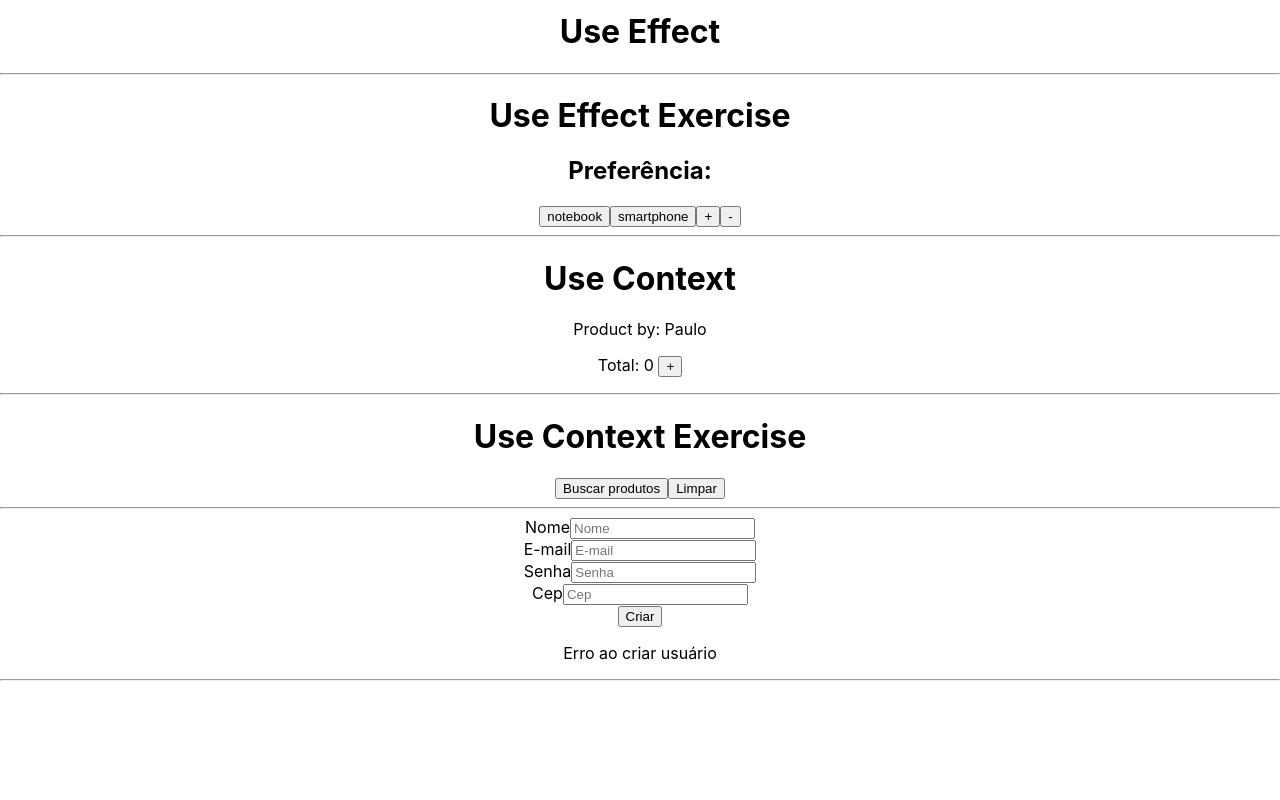
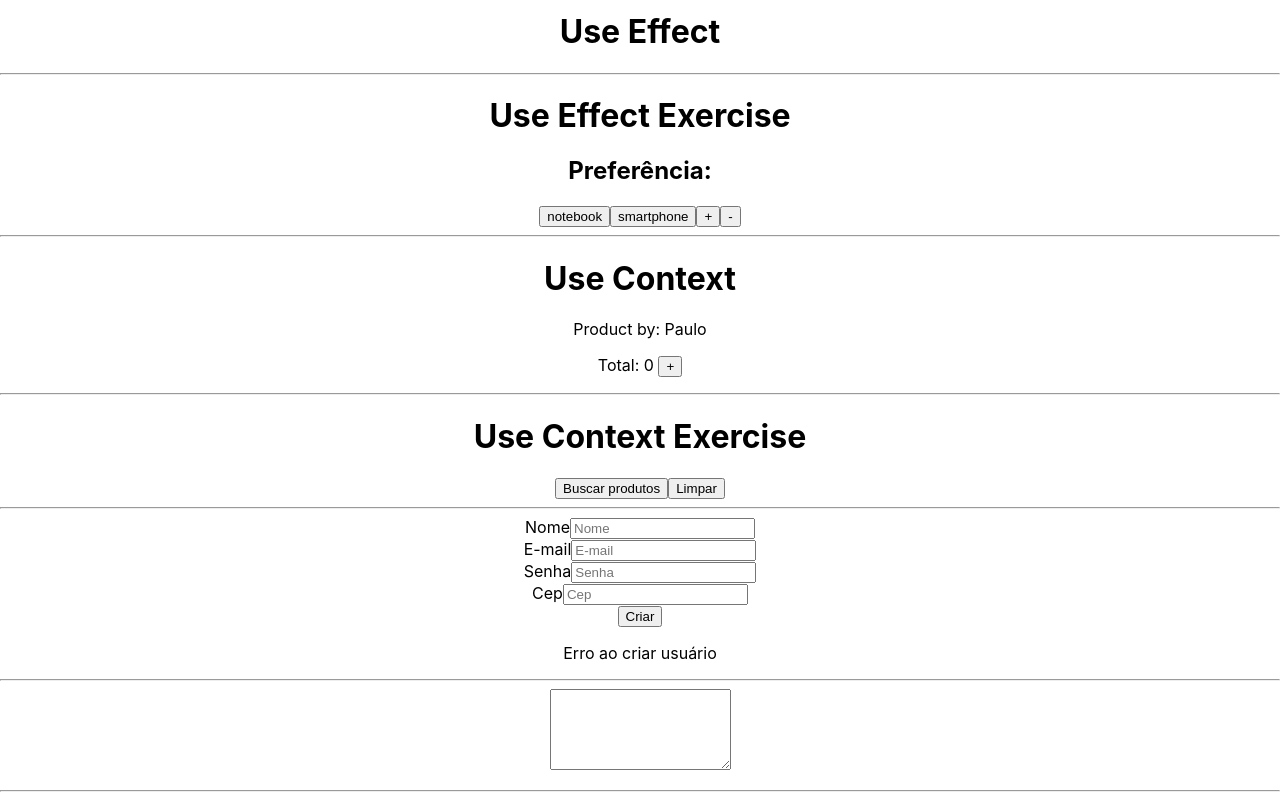
Before and after one commit to guilhermetamega/ReactOrigamid, a React (Create React App) app in the folder origamid/: page / in a window 1280 px wide. Shown: the part 2537-3337 px from the top of the page. Before the commit the page ends 3226 px from the top, so only its background shows below. Built offline with nearby package versions, Linux system fonts and the light colour scheme; no server answers.

Commit message:
Text area class

```diff
--- a/origamid/src/App.jsx
+++ b/origamid/src/App.jsx
@@ -11,6 +11,7 @@ import UseEffectExercise from "./components/Hooks/UseEffectExercise";
 import UseContextClass from "./components/Hooks/UseContextClass";
 import UseContextExercise from "./components/Hooks/UseContextExercise";
 import InputClass from "./components/Forms/InputClass";
+import FormUtils from "./components/Forms/FormUtils";
 const App = () => {
   const active = false;
 
@@ -36,6 +37,7 @@ const App = () => {
       <UseContextClass />
       <UseContextExercise />
       <InputClass />
+      <FormUtils />
     </main>
   );
 };
--- /dev/null
+++ b/origamid/src/components/Forms/FormUtils/index.jsx
@@ -0,0 +1,19 @@
+import { useState } from "react";
+
+export default function FormUtils() {
+  const [message, setMessage] = useState("");
+  return (
+    <>
+      <form>
+        <textarea
+          id="message"
+          rows="5"
+          value={message}
+          onChange={({ target }) => setMessage(target.value)}
+        ></textarea>
+        <p>{message}</p>
+      </form>
+      <hr />
+    </>
+  );
+}
```
